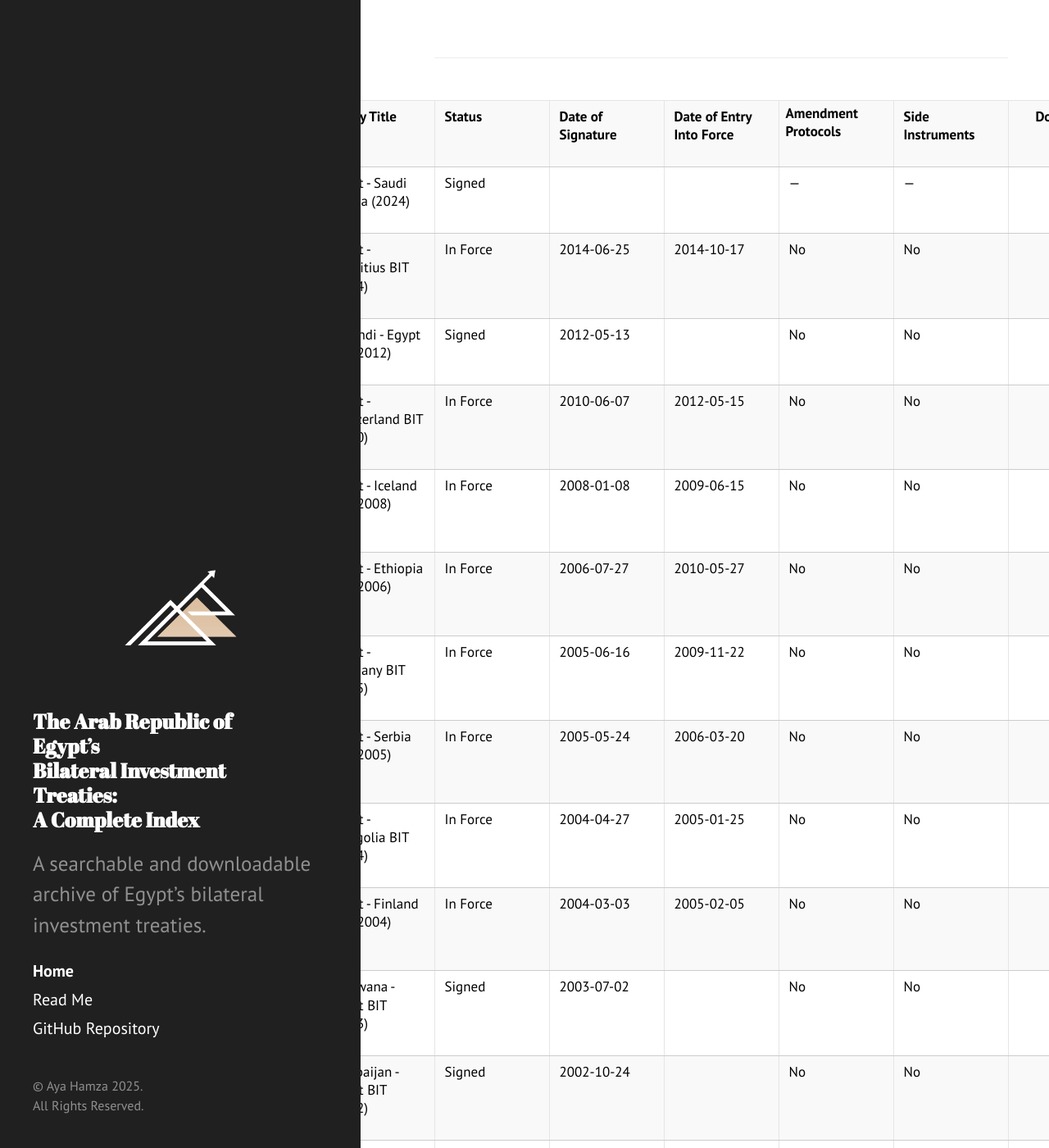
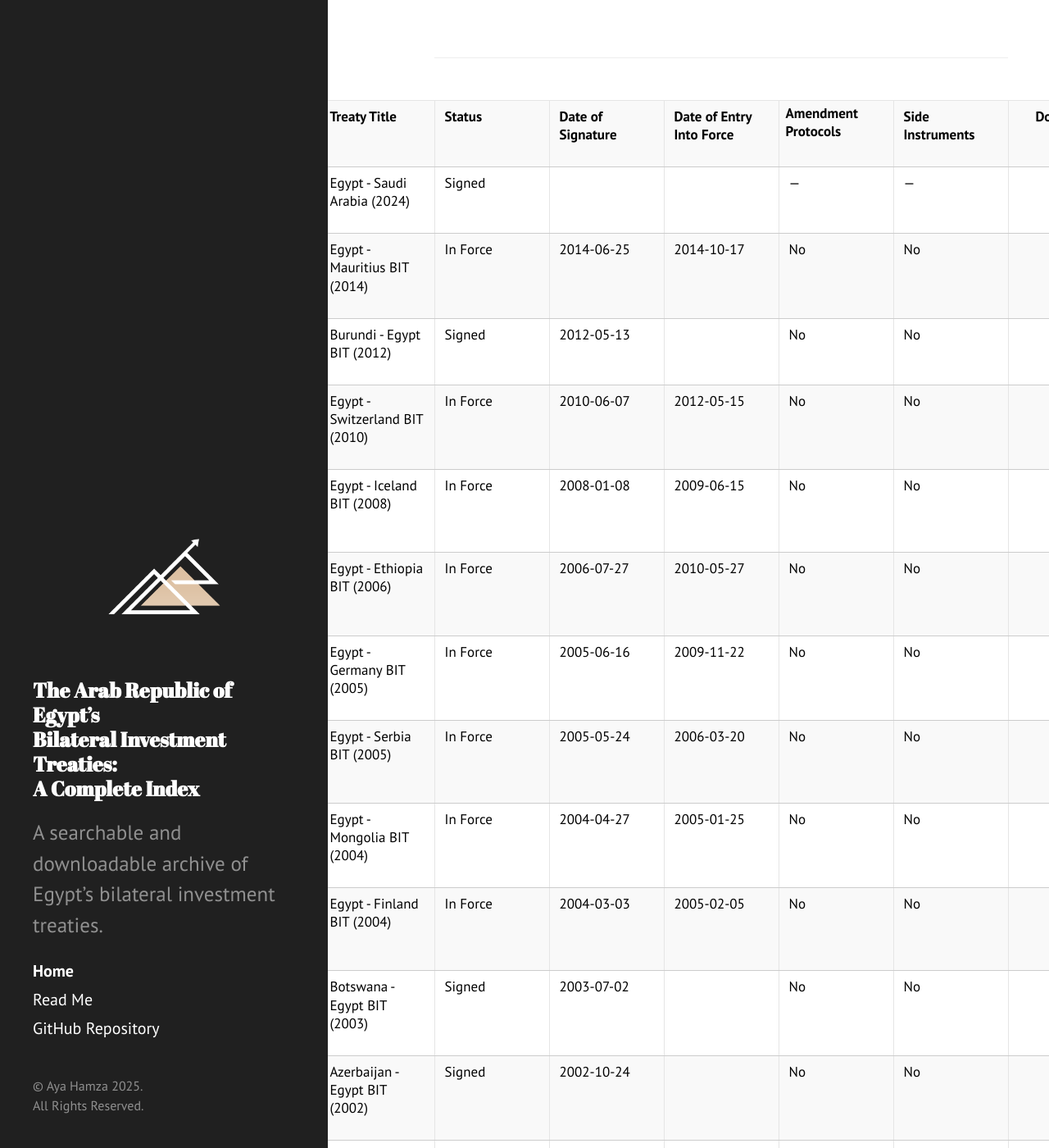
Before and after one commit to ayahamza1/MENABITs, a Jekyll site: the page built from index.md, in a window 1280 px wide and 1400 px high. Shown: the whole window at 82% size. Built offline with Jekyll 4.4.1, drawn with Linux system fonts in a browser that asks for light colours; our own code applies the rules of GitHub Pages for plain Markdown files.

Commit message:
Update hyde.css

```diff
--- a/public/css/hyde.css
+++ b/public/css/hyde.css
@@ -10,7 +10,7 @@ html {
 }
 @media (min-width: 48em) {
   .content {
-    margin-left: 22rem; /* same or more than .sidebar width */
+    margin-left: 20rem; /* same or more than .sidebar width */
     padding-left: 1rem;
     padding-right: 2rem;
   }
@@ -32,7 +32,7 @@ html {
     top: 0;
     bottom: 0;
     left: 0;
-    width: 22rem; /* adjust if needed */
+    width: 20rem; /* adjust if needed */
     padding: 2rem 1rem;
     overflow-y: auto;
     background-color: #202020; /* or whatever theme you're using */
```
